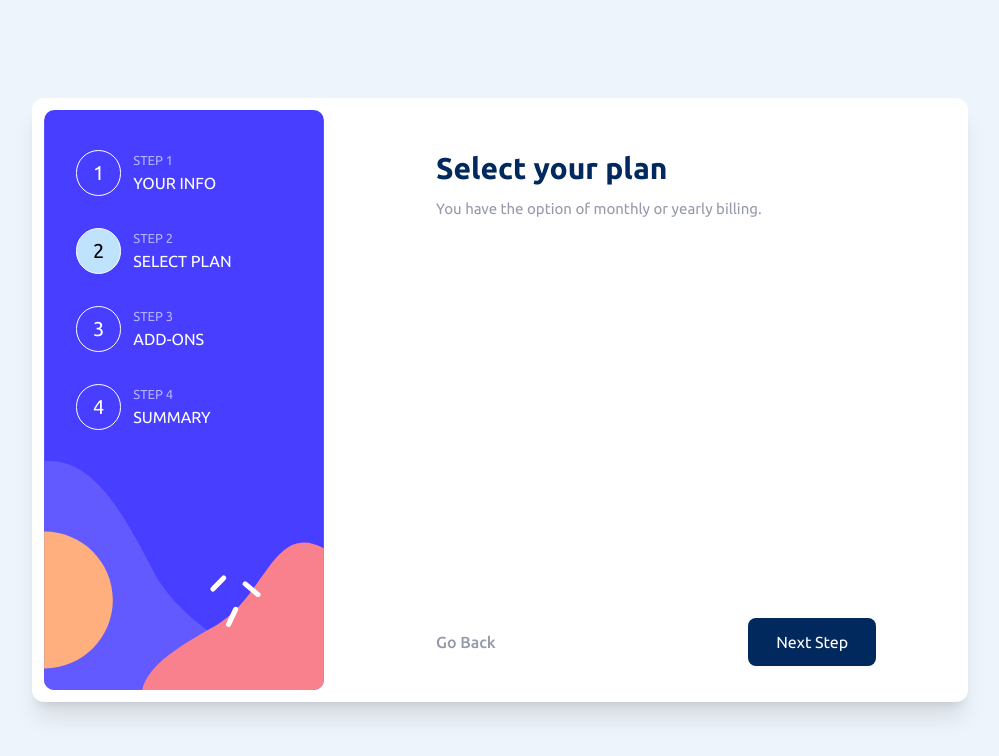
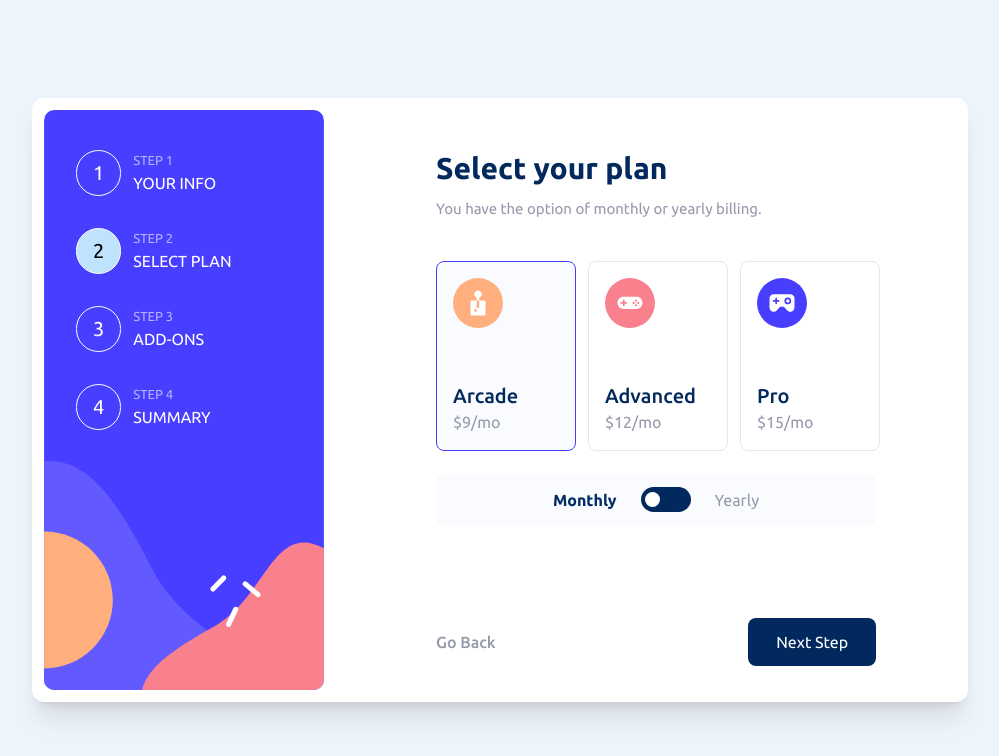
Before and after one commit to xsova113/multi-step-form, a Next.js app: page / in a window 1280 px wide. Both pictures are taken after a click on the button "Next Step". Shown: the top 756 px of the page, without its empty margins (140-1139 px from the left). Built offline with nearby package versions, Linux system fonts and the light colour scheme.

Commit message:
bug test

```diff
--- a/app/components/form/Form.tsx
+++ b/app/components/form/Form.tsx
@@ -1,7 +1,7 @@
 "use client";
 
 import PersonalInfo from "./components/PersonalInfo";
-// import Plan from "./components/Plan";
+import Plan from "./components/Plan";
 // import AddOns from "./components/AddOns";
 // import Finish from "./components/Finish";
 import Buttons from "../Buttons";
@@ -73,7 +73,7 @@ const FormInput = () => {
         >
           <div>
             <PersonalInfo register={register} errors={errors} />
-            {/* <Plan register={register} />  */}
+            <Plan register={register} />
             {/* <AddOns register={register} /> */}
             {/* <Finish /> */}
           </div>
--- a/app/components/form/components/Plan.tsx
+++ b/app/components/form/components/Plan.tsx
@@ -1,102 +1,102 @@
-// "use client";
+"use client";
 
-// import { useSelectContext } from "@/app/context/SelectContext";
-// import { planArray } from "@/app/libs/constants";
-// import Image from "next/image";
-// import { FieldValues, UseFormRegister } from "react-hook-form";
+import { useSelectContext } from "@/app/context/SelectContext";
+import { planArray } from "@/app/libs/constants";
+import Image from "next/image";
+import { FieldValues, UseFormRegister } from "react-hook-form";
 
-// interface PlanProps {
-//   register: UseFormRegister<FieldValues>;
-// }
+interface PlanProps {
+  register: UseFormRegister<FieldValues>;
+}
 
-// const Plan: React.FC<PlanProps> = ({ register }) => {
-//   const { isSelected, subscriptions, setSubscriptions, plan, setPlan } =
-//     useSelectContext();
+const Plan: React.FC<PlanProps> = ({ register }) => {
+  const { isSelected, subscriptions, setSubscriptions, plan, setPlan } =
+    useSelectContext();
 
-//   return (
-//     <div className={`${isSelected !== 1 && "hidden"} flex flex-col pt-10`}>
-//       <div className="grid md:grid-cols-3 gap-4">
-//         {planArray.map((item) => (
-//           <label
-//             htmlFor="plan"
-//             tabIndex={0}
-//             key={item.title}
-//             className={`flex flex-row md:flex-col p-4 md:w-[140px] md:h-[190px]  max-md:gap-4 md:justify-between transition border hover:border-[#473DFF] cursor-pointer outline-none rounded-lg ${
-//               plan === item.title && "border-[#473DFF] bg-[#FAFBFF]"
-//             }`}
-//             onClick={() => {
-//               setPlan(item.title);
-//             }}
-//           >
-//             <div className="relative w-[50px] h-[50px]">
-//               <Image src={item.img} alt="plan-image" fill />
-//             </div>
-//             <div className="flex flex-col text-start">
-//               <h1 className="text-xl font-medium text-[#02295d]">
-//                 {item.title}
-//               </h1>
-//               <h3 className="text-[#9699AB]">
-//                 {subscriptions === "monthly"
-//                   ? item.monthlyDisplay
-//                   : item.yearlyDisplay}
-//               </h3>
-//             </div>
-//           </label>
-//         ))}
-//       </div>
-//       <input
-//         id="plan"
-//         value={plan}
-//         {...register("plan", { required: true })}
-//         className="opacity-0 pointer-events-none"
-//       />
+  return (
+    <div className={`${isSelected !== 1 && "hidden"} flex flex-col pt-10`}>
+      <div className="grid md:grid-cols-3 gap-4">
+        {planArray.map((item) => (
+          <label
+            htmlFor="plan"
+            tabIndex={0}
+            key={item.title}
+            className={`flex flex-row md:flex-col p-4 md:w-[140px] md:h-[190px]  max-md:gap-4 md:justify-between transition border hover:border-[#473DFF] cursor-pointer outline-none rounded-lg ${
+              plan === item.title && "border-[#473DFF] bg-[#FAFBFF]"
+            }`}
+            onClick={() => {
+              setPlan(item.title);
+            }}
+          >
+            <div className="relative w-[50px] h-[50px]">
+              <Image src={item.img} alt="plan-image" fill />
+            </div>
+            <div className="flex flex-col text-start">
+              <h1 className="text-xl font-medium text-[#02295d]">
+                {item.title}
+              </h1>
+              <h3 className="text-[#9699AB]">
+                {subscriptions === "monthly"
+                  ? item.monthlyDisplay
+                  : item.yearlyDisplay}
+              </h3>
+            </div>
+          </label>
+        ))}
+      </div>
+      <input
+        id="plan"
+        value={plan}
+        {...register("plan", { required: true })}
+        className="opacity-0 pointer-events-none"
+      />
 
-//       <div className="flex w-full h-[50px] bg-[#FAFBFF] rounded-md justify-center items-center gap-6">
-//         <span
-//           className={`transition ${
-//             subscriptions === "monthly"
-//               ? "text-[#022d64] font-semibold"
-//               : "text-[#9699AB]"
-//           }`}
-//         >
-//           Monthly
-//         </span>
-//         <label
-//           htmlFor="subscription"
-//           className="w-[50px] h-[25px] bg-[#02295d] rounded-full flex items-center"
-//           onClick={() =>
-//             setSubscriptions((prev: string) =>
-//               prev === "monthly" ? "yearly" : "monthly"
-//             )
-//           }
-//         >
-//           <div
-//             className={`bg-white h-[15px] w-[15px] rounded-full ml-1 ${
-//               subscriptions === "monthly"
-//                 ? "translate-x-0"
-//                 : "translate-x-[26px]"
-//             } transition z-10 absolute`}
-//           />
-//         </label>
-//         <input
-//           id="subscription"
-//           {...register("subscription", { required: true })}
-//           type="text"
-//           value={subscriptions}
-//           className="opacity-0 pointer-events-none absolute -z-50"
-//         />
-//         <span
-//           className={`transition ${
-//             subscriptions === "yearly"
-//               ? "text-[#022d64] font-semibold"
-//               : "text-[#9699AB]"
-//           }`}
-//         >
-//           Yearly
-//         </span>
-//       </div>
-//     </div>
-//   );
-// };
+      <div className="flex w-full h-[50px] bg-[#FAFBFF] rounded-md justify-center items-center gap-6">
+        <span
+          className={`transition ${
+            subscriptions === "monthly"
+              ? "text-[#022d64] font-semibold"
+              : "text-[#9699AB]"
+          }`}
+        >
+          Monthly
+        </span>
+        <label
+          htmlFor="subscription"
+          className="w-[50px] h-[25px] bg-[#02295d] rounded-full flex items-center"
+          onClick={() =>
+            setSubscriptions((prev: string) =>
+              prev === "monthly" ? "yearly" : "monthly"
+            )
+          }
+        >
+          <div
+            className={`bg-white h-[15px] w-[15px] rounded-full ml-1 ${
+              subscriptions === "monthly"
+                ? "translate-x-0"
+                : "translate-x-[26px]"
+            } transition z-10 absolute`}
+          />
+        </label>
+        <input
+          id="subscription"
+          {...register("subscription", { required: true })}
+          type="text"
+          value={subscriptions}
+          className="opacity-0 pointer-events-none absolute -z-50"
+        />
+        <span
+          className={`transition ${
+            subscriptions === "yearly"
+              ? "text-[#022d64] font-semibold"
+              : "text-[#9699AB]"
+          }`}
+        >
+          Yearly
+        </span>
+      </div>
+    </div>
+  );
+};
 
-// export default Plan;
+export default Plan;
```
